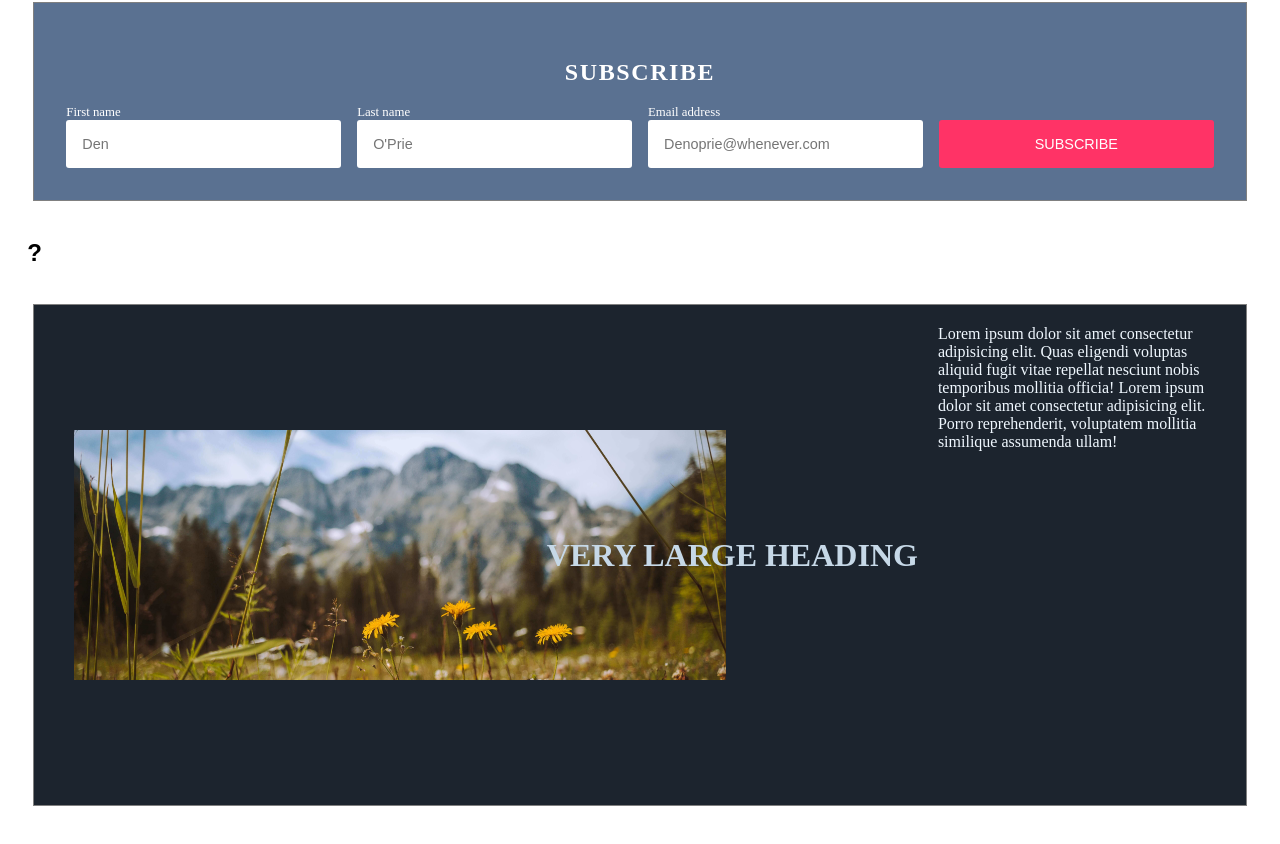
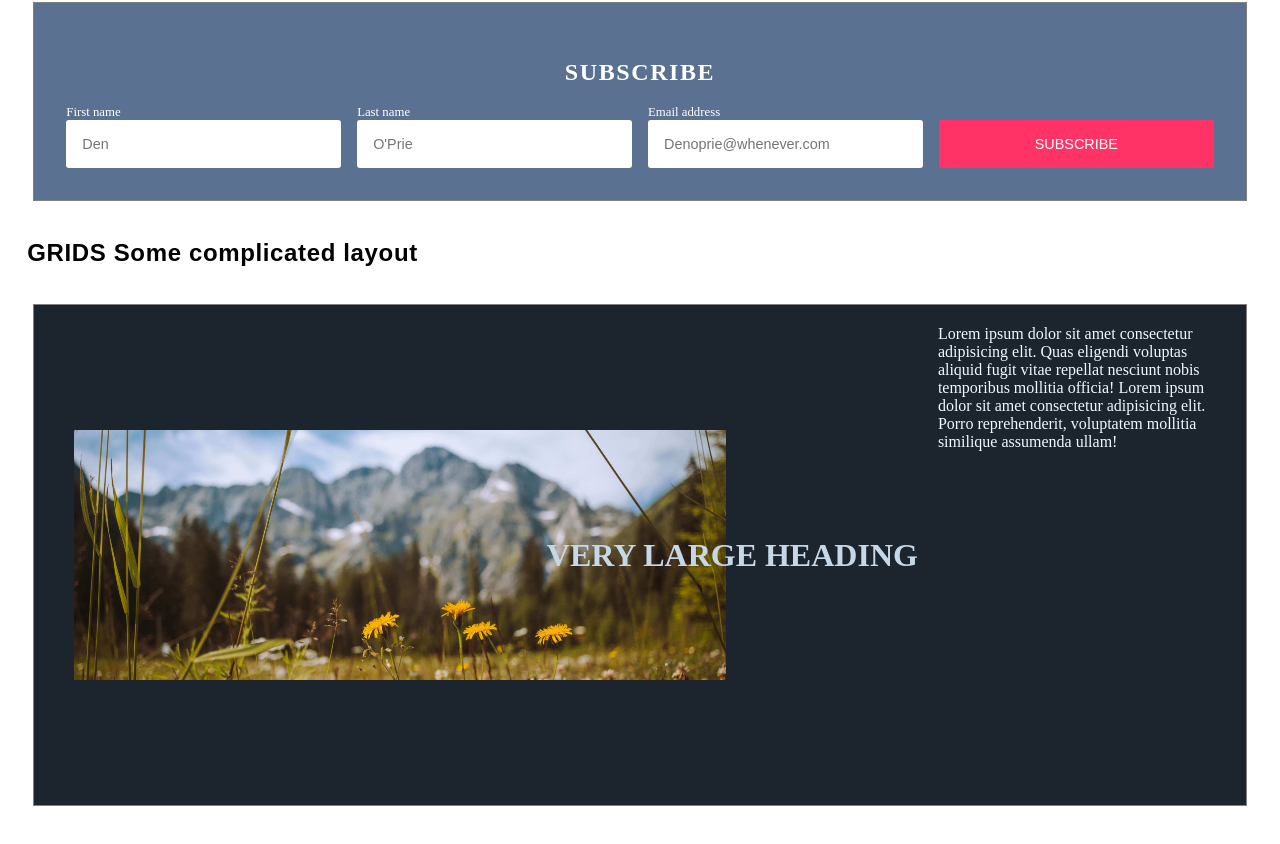
Before and after one commit to deniolp/myGrids, a plain HTML site: page index.html in a window 1280 px wide. Shown: the part 1729-2573 px from the top of the page. Drawn offline with Linux system fonts and the light colour scheme.

Commit message:
Adding h2 heading to grid6

```diff
--- a/index.html
+++ b/index.html
@@ -69,7 +69,7 @@
     </div>
   </div>
 
-  <h2>?</h2>
+  <h2>GRIDS Some complicated layout</h2>
   <div class="container">
     <article class="grid6">
       <div class="grid__heading">
```
